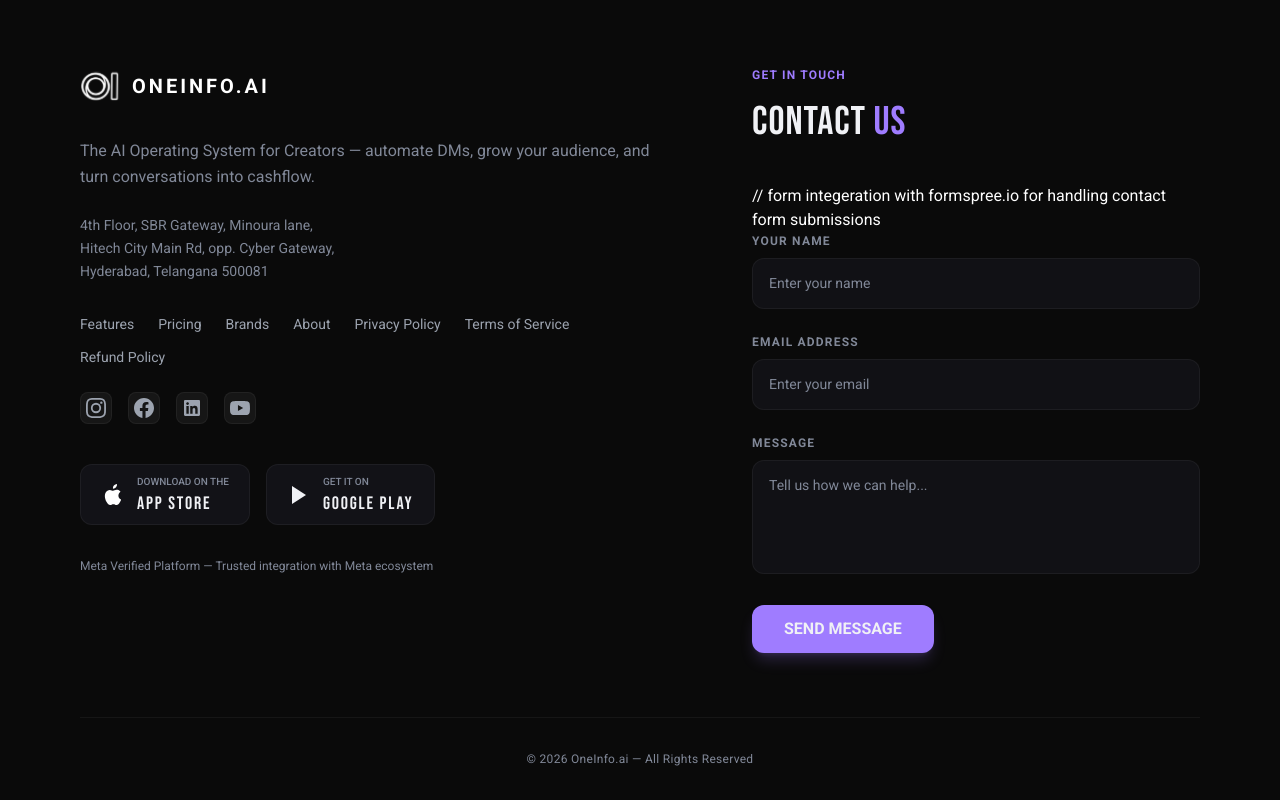
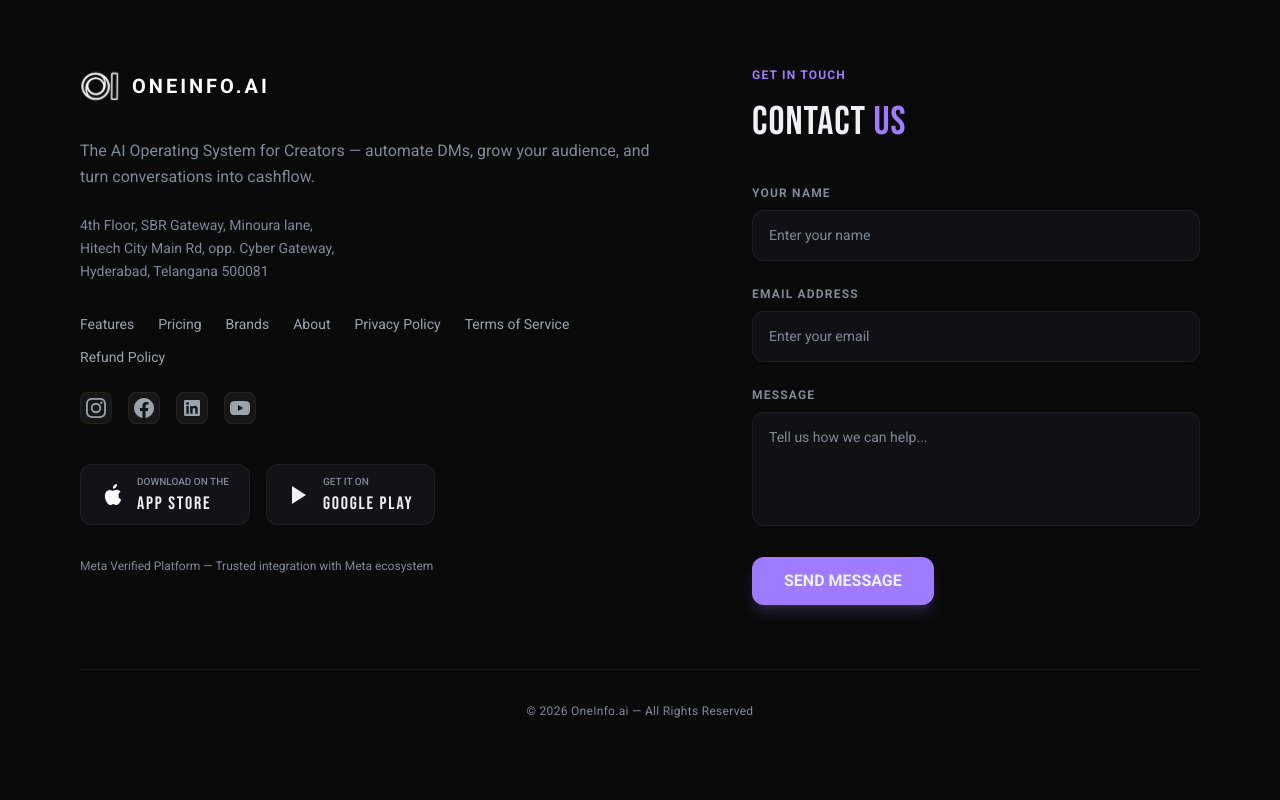
Before and after one commit to Charan007x/oneinfolanding2, a Next.js app: page / in a window 1280 px wide. Shown: the part 7549-8349 px from the top of the page. After the commit the page ends 8301 px from the top, so only its background shows below. Built offline with nearby package versions, Linux system fonts and the light colour scheme.

Commit message:
Mistake corrected

```diff
--- a/components/FooterSection.tsx
+++ b/components/FooterSection.tsx
@@ -125,7 +125,7 @@
                 CONTACT <span className="text-[#9F7CFF]">US</span>
               </h2>
 
-              <form className={`${roboto.className} space-y-6`} action="https://formspree.io/f/mqewqeed" method="POST"> //  form integeration with formspree.io for handling contact form submissions
+              <form className={`${roboto.className} space-y-6`} action="https://formspree.io/f/mqewqeed" method="POST">
                 <div>
                   <label className="block text-[12px] font-semibold text-[#818898] uppercase tracking-widest mb-2">
                     Your Name
```
